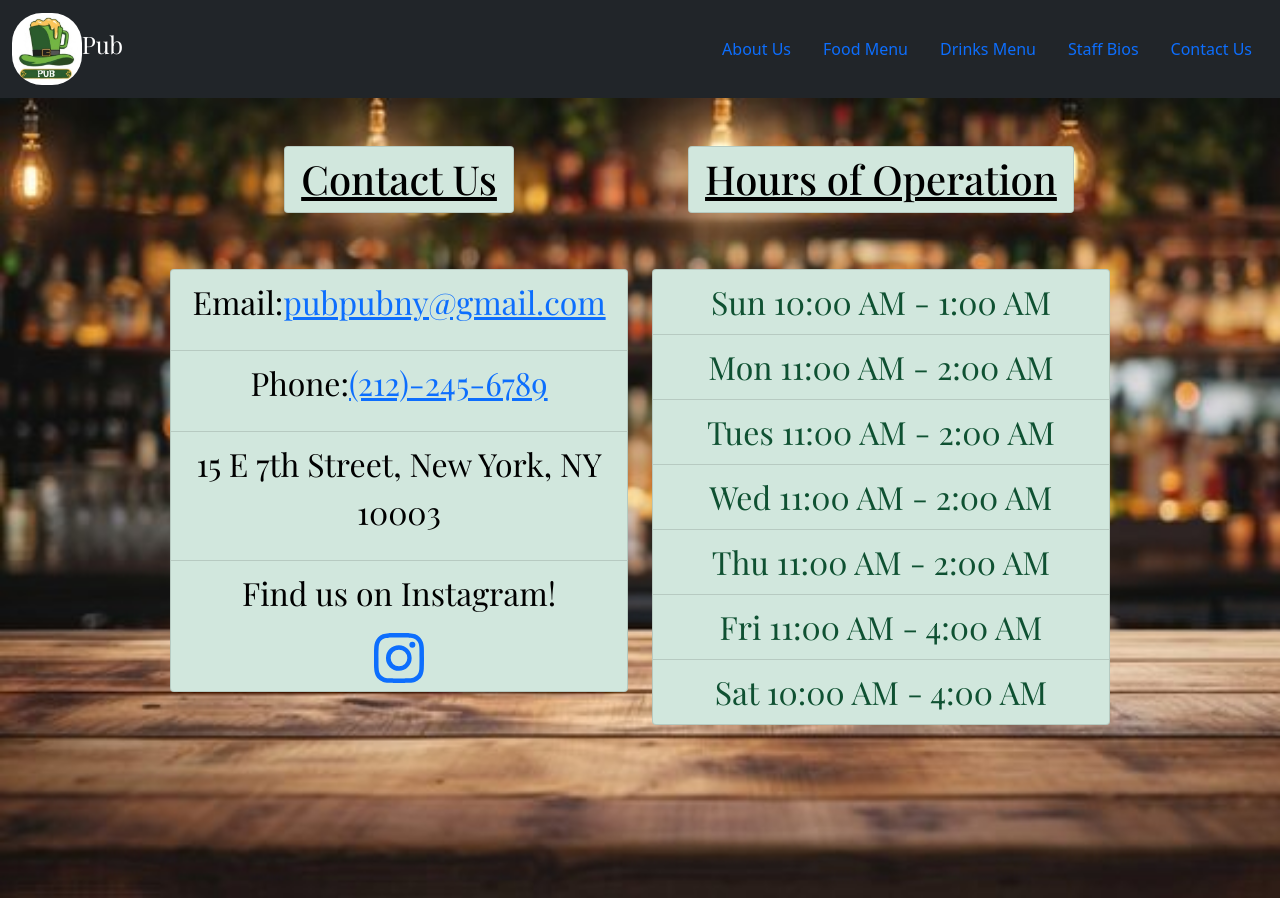
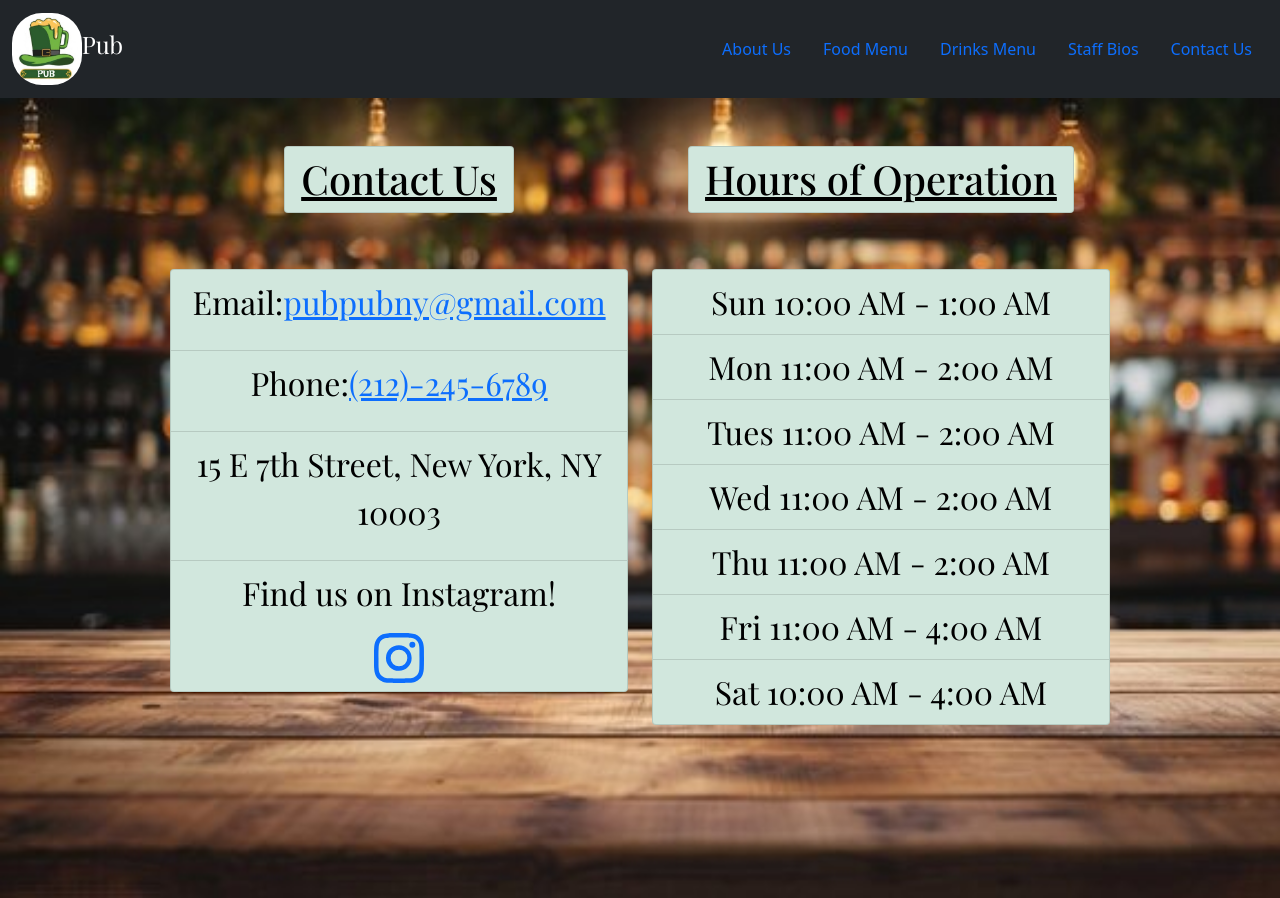
Before and after one commit to CallMeIce/Website, a React (Create React App) app: page /contact in a window 1280 px wide. Built offline with nearby package versions, Linux system fonts and the light colour scheme; a web font is replaced by a local one.

Commit message:
matched the Hours of operation text

```diff
--- a/src/components/Contact.js
+++ b/src/components/Contact.js
@@ -65,16 +65,17 @@ export default function Contact() {
       <br></br>
       <br></br>
       <h1 className="textContact" class="list-group-item list-group-item-success rounded d-inline-block"><span className="textHeaders">Hours of Operation</span></h1>
-      <div className="textHours">
+      <div>
+        <br></br>
         <br></br>
         <ul class="list-group">
-  <li class="list-group-item list-group-item-success rounded-top" >Sun   10:00 AM - 1:00 AM</li>
-  <li class="list-group-item list-group-item-success" >Mon  11:00 AM - 2:00 AM</li>
-  <li class="list-group-item list-group-item-success">Tues  11:00 AM - 2:00 AM</li>
-  <li class="list-group-item list-group-item-success">Wed  11:00 AM - 2:00 AM</li>
-  <li class="list-group-item list-group-item-success">Thu   11:00 AM - 2:00 AM</li>
-  <li class="list-group-item list-group-item-success">Fri     11:00 AM - 4:00 AM</li>
-  <li class="list-group-item list-group-item-success rounded-bottom">Sat    10:00 AM - 4:00 AM</li>
+  <li class="list-group-item list-group-item-success rounded-top" ><span className="textHours">Sun   10:00 AM - 1:00 AM</span></li>
+  <li class="list-group-item list-group-item-success" ><span className="textHours">Mon  11:00 AM - 2:00 AM</span></li>
+  <li class="list-group-item list-group-item-success"><span className="textHours">Tues  11:00 AM - 2:00 AM</span></li>
+  <li class="list-group-item list-group-item-success"><span className="textHours">Wed  11:00 AM - 2:00 AM</span></li>
+  <li class="list-group-item list-group-item-success"><span className="textHours">Thu   11:00 AM - 2:00 AM</span></li>
+  <li class="list-group-item list-group-item-success"><span className="textHours">Fri     11:00 AM - 4:00 AM</span></li>
+  <li class="list-group-item list-group-item-success rounded-bottom"><span className="textHours">Sat    10:00 AM - 4:00 AM</span></li>
 </ul>
       {/* <ul>Sun   10:00 AM - 1:00 AM</ul>
       <ul>Mon  11:00 AM - 2:00 AM</ul>
```
